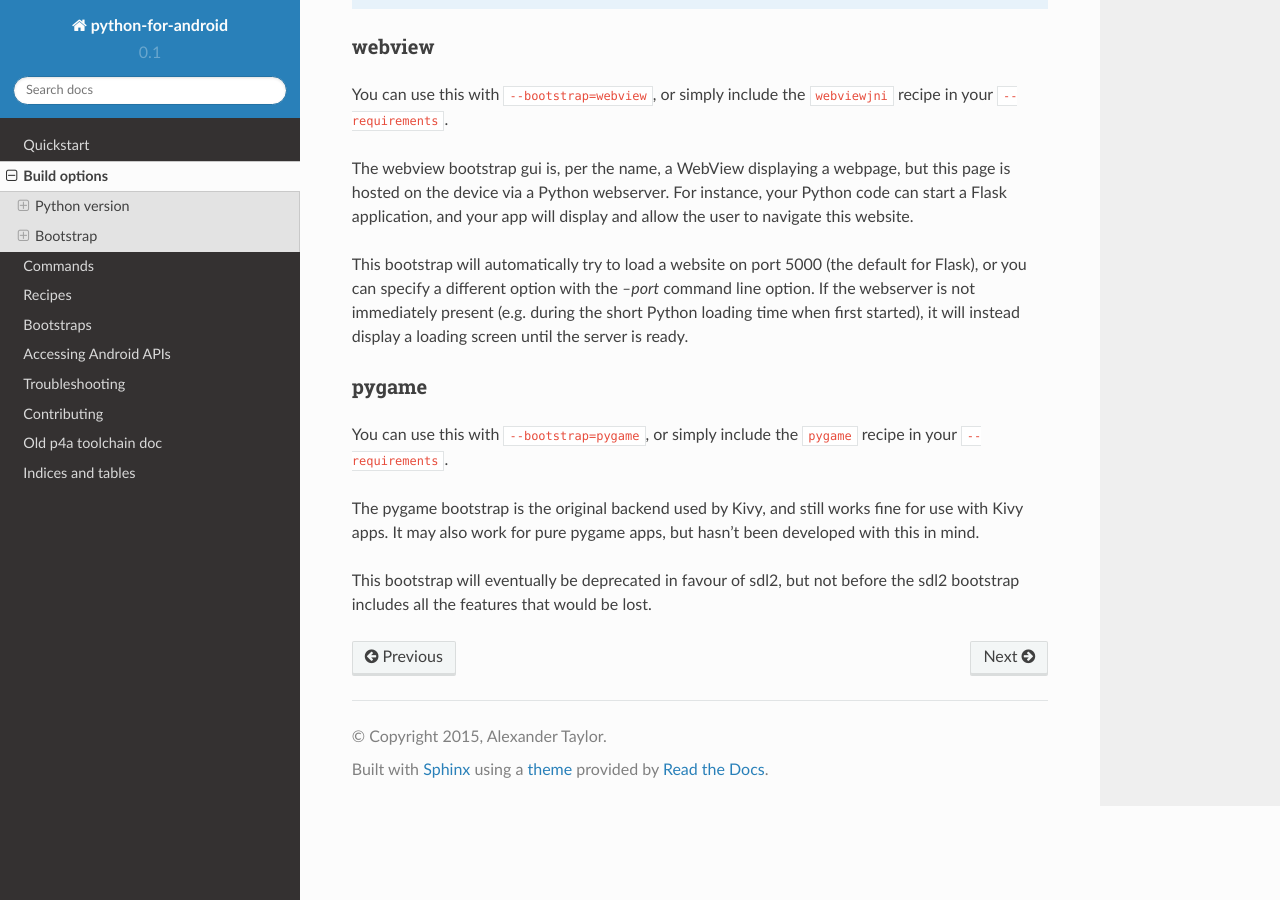
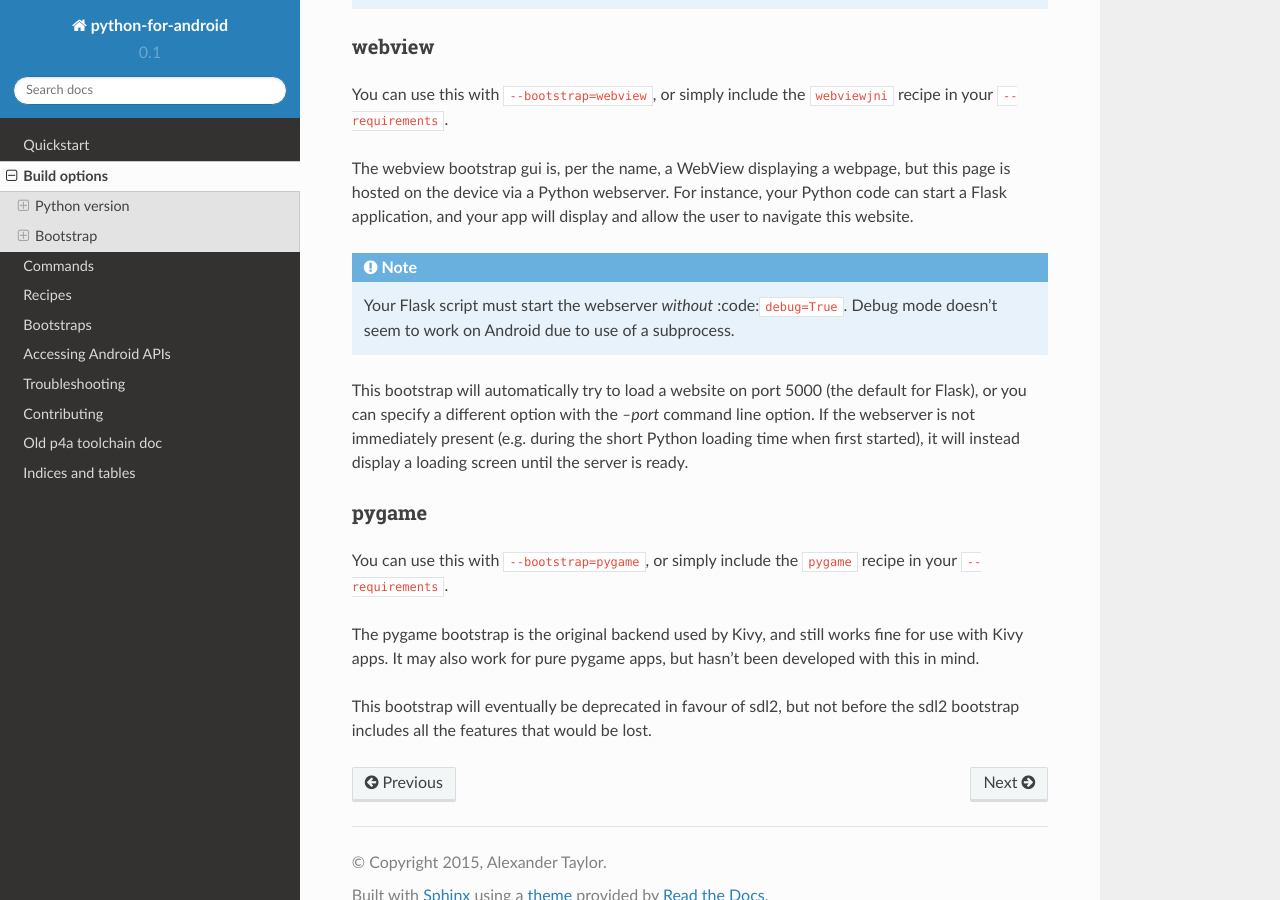
Before and after one commit to kivy/python-for-android, a Sphinx documentation site: the page built from doc/source/buildoptions.rst, in a window 1280 px wide and 900 px high, scrolled down 1748 px. Built offline with Sphinx 7.4.7 and the Read the Docs theme 2.0.0, drawn with Linux system fonts in a browser that asks for light colours; pages that are not in the unit, such as notebooks, are missing from menus.

Commit message:
Added note about flask debug mode

```diff
--- a/doc/source/buildoptions.rst
+++ b/doc/source/buildoptions.rst
@@ -105,6 +105,10 @@ webserver. For instance, your Python code can start a Flask
 application, and your app will display and allow the user to navigate
 this website.
 
+.. note:: Your Flask script must start the webserver *without*
+          :code:``debug=True``. Debug mode doesn't seem to work on
+          Android due to use of a subprocess.
+
 This bootstrap will automatically try to load a website on port 5000
 (the default for Flask), or you can specify a different option with
 the `--port` command line option. If the webserver is not immediately
```
